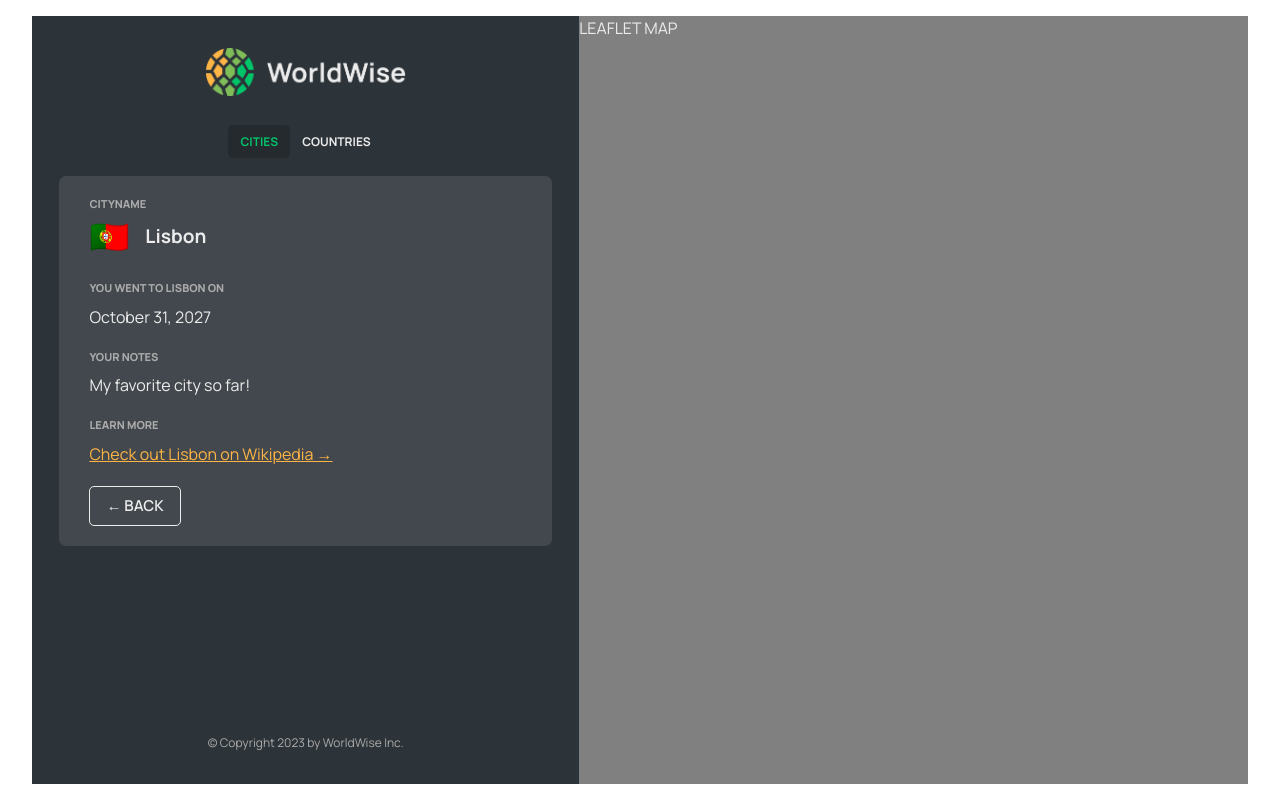
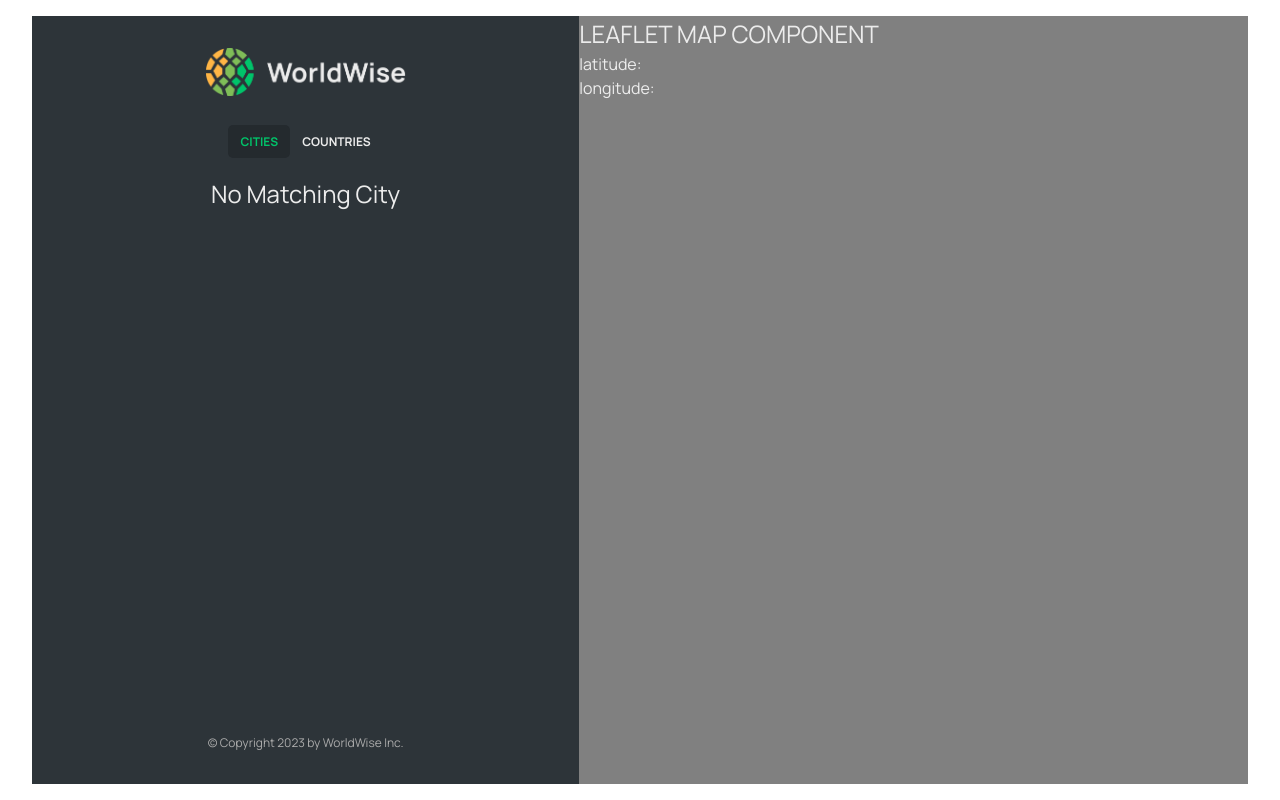
Before and after one commit to DanielArzani/world-wise, a React (Vite) app: page /app/cities/1 in a window 1280 px wide. Built offline with nearby package versions, Linux system fonts and the light colour scheme; data requests are answered from the project's data file.

Commit message:
create hook to get CityInfo from url query string and use data instead of the tempData

```diff
--- a/src/components/CityInfo/CityInfo.tsx
+++ b/src/components/CityInfo/CityInfo.tsx
@@ -2,9 +2,11 @@ import React from 'react';
 import { CityType } from '../../types/City';
 import styled from 'styled-components';
 import formatDate from '../../utils/formateDate';
+import { useParams } from 'react-router-dom';
+import { useCityFromUrl } from '../../hooks/useCityFromUrl';
 
 type CityInfoProps = {
-  oneCityData: CityType;
+  oneCityData: CityType[];
 };
 
 /**
@@ -12,17 +14,30 @@ type CityInfoProps = {
  * @param oneCityData The data about the city that should be displayed
  */
 function CityInfo({ oneCityData }: CityInfoProps) {
-  const { cityName, country, emoji, date, notes } = oneCityData;
+  const { id } = useParams();
+  const matchedCity = useCityFromUrl(oneCityData);
+
+  if (matchedCity === undefined)
+    return (
+      <>
+        <h2>No Matching City</h2>
+      </>
+    );
+
+  const { cityName, country, emoji, date, notes } = matchedCity;
 
   return (
     <Wrapper>
       <CityNameWrapper>
-        <h2>CityName</h2>
+        <h2>City Name</h2>
         <div>
           <span role='img' aria-label={`Flag of ${country}`}>
             {emoji}
           </span>
-          <p>{cityName}</p>
+          {/* TODO: Remove this */}
+          <p>
+            {cityName}: {id}
+          </p>
         </div>
       </CityNameWrapper>
 
@@ -39,7 +54,7 @@ function CityInfo({ oneCityData }: CityInfoProps) {
       <WikiLinkWrapper>
         <h3>Learn More</h3>
         <a
-          href={`https://www.wikipedia.org/wiki/${oneCityData.cityName}`}
+          href={`https://www.wikipedia.org/wiki/${matchedCity.cityName}`}
           target='_blank'
           rel='noopener noreferrer'
         >
--- /dev/null
+++ b/src/components/Map/Map.tsx
@@ -0,0 +1,27 @@
+import React from 'react';
+import { useSearchParams } from 'react-router-dom';
+import styled from 'styled-components';
+
+/**
+ * The application map, which uses leaflet
+ */
+function Map() {
+  const [searchParams] = useSearchParams();
+
+  const lat = searchParams.get('lat');
+  const lng = searchParams.get('lng');
+
+  return (
+    <Wrapper>
+      <h2>LEAFLET MAP COMPONENT</h2>
+      <p>latitude: {lat}</p>
+      <p>longitude: {lng}</p>
+    </Wrapper>
+  );
+}
+
+export default Map;
+
+const Wrapper = styled.div`
+  background-color: gray;
+`;
--- /dev/null
+++ b/src/components/Map/index.tsx
@@ -0,0 +1,2 @@
+export * from "./Map";
+export { default } from "./Map";
--- a/src/components/VisitedCities/VisitedCities.tsx
+++ b/src/components/VisitedCities/VisitedCities.tsx
@@ -36,7 +36,7 @@ function VisitedCities({ cityData, isLoading }: VisitedCitiesProps) {
               key={data.id}
               dateVisited={data.date}
               flag={data.emoji}
-              endpoint={`${data.id}`}
+              endpoint={`${data.id}?lat=${data.position.lat}&lng=${data.position.lng}`}
               cityName={data.cityName}
             />
           ))}
--- a/src/components/app/App.tsx
+++ b/src/components/app/App.tsx
@@ -18,19 +18,6 @@ function App() {
   // TODO: Remove this fetch` and the temp data
   const [cityData, setCityData] = useState<CityType[]>([]);
   const [isLoading, setIsLoading] = useState<boolean>(false);
-
-  const tempData = {
-    cityName: 'Lisbon',
-    emoji: '🇵🇹',
-    date: '2027-10-31T15:59:59.138Z',
-    notes: 'My favorite city so far!',
-    country: 'Portugal',
-    id: 241512351423,
-    position: {
-      lat: 251,
-      lng: 213,
-    },
-  };
 
   useEffect(() => {
     (async () => {
@@ -70,18 +57,8 @@ function App() {
             />
             <Route
               path='cities/:id'
-              element={<CityInfo oneCityData={tempData} />}
+              element={<CityInfo oneCityData={cityData} />}
             />
-            {/* //! data.id shouldn't actually be available here in app.tsx anyway */}
-            {/* {cityData.map((data) => {
-              return (
-                <Route
-                  key={data.id}
-                  path={`cities/${data.id}`}
-                  element={<CityInfo oneCityData={data} />}
-                />
-              );
-            })} */}
 
             <Route
               path='countries'
--- a/src/data/cities.json
+++ b/src/data/cities.json
@@ -43,8 +43,8 @@
       "date": "2023-04-03T07:47:59.202Z",
       "notes": "",
       "position": {
-        "lat": "36.967508314568164",
-        "lng": "-2.13128394200588"
+        "lat": 36.967508314568164,
+        "lng": -2.13128394200588
       },
       "id": 98443198
     }
--- /dev/null
+++ b/src/hooks/useCityFromUrl.ts
@@ -0,0 +1,64 @@
+import { useLocation } from 'react-router-dom';
+import { CityType } from '../types/City';
+
+/**
+ * Custom hook to extract search parameters from the URL.
+ */
+function useQuery() {
+  return new URLSearchParams(useLocation().search);
+}
+
+/**
+ * Finds a city in the given cities array based on the provided latitude and longitude.
+ *
+ * @param cities The array of CityType to search in.
+ * @param lat The latitude to match.
+ * @param lng The longitude to match.
+ * @returns A city that matches the given latitude and longitude or undefined if no match is found.
+ */
+const findCityByLatAndLng = (
+  cities: CityType[],
+  lat: number,
+  lng: number
+): CityType | undefined => {
+  return cities.find(
+    (city) => city.position.lat === lat && city.position.lng === lng
+  );
+};
+
+/**
+ * Custom hook to extract latitude and longitude from URL search params and then find the corresponding city.
+ *
+ * @param cities The array of CityType to search in.
+ * @returns The matched city or undefined if no match or invalid params.
+ * @example
+ * function MyComponent() {
+ *const cities: CityType[] = [
+ *  // ... your array of cities
+ *  ];
+ *
+ * const matchedCity = useCityFromUrl(cities);
+ *
+ *  if (matchedCity) {
+ *    return <div>Found city: {matchedCity.cityName}</div>;
+ *  } else {
+ *    return <div>City not found or invalid latitude/longitude values.</div>;
+ *  }
+ *}
+ */
+function useCityFromUrl(cities: CityType[]): CityType | undefined {
+  const query = useQuery();
+  const latString = query.get('lat');
+  const lngString = query.get('lng');
+
+  const lat = latString ? parseFloat(latString) : null;
+  const lng = lngString ? parseFloat(lngString) : null;
+
+  if (lat !== null && lng !== null) {
+    return findCityByLatAndLng(cities, lat, lng);
+  }
+
+  return undefined;
+}
+
+export { useCityFromUrl, useQuery };
--- a/src/pages/ApplicationPage/ApplicationPage.tsx
+++ b/src/pages/ApplicationPage/ApplicationPage.tsx
@@ -1,6 +1,7 @@
 import React from 'react';
 import styled from 'styled-components';
 import Sidebar from '../../components/Sidebar';
+import Map from '../../components/Map';
 // import { CityType } from '../../types/City';
 
 /**
@@ -21,7 +22,7 @@ function ApplicationPage() {
     <Wrapper className='with-sidebar'>
       <Sidebar />
 
-      <div style={{ backgroundColor: 'gray' }}>LEAFLET MAP</div>
+      <Map />
     </Wrapper>
   );
 }
```
